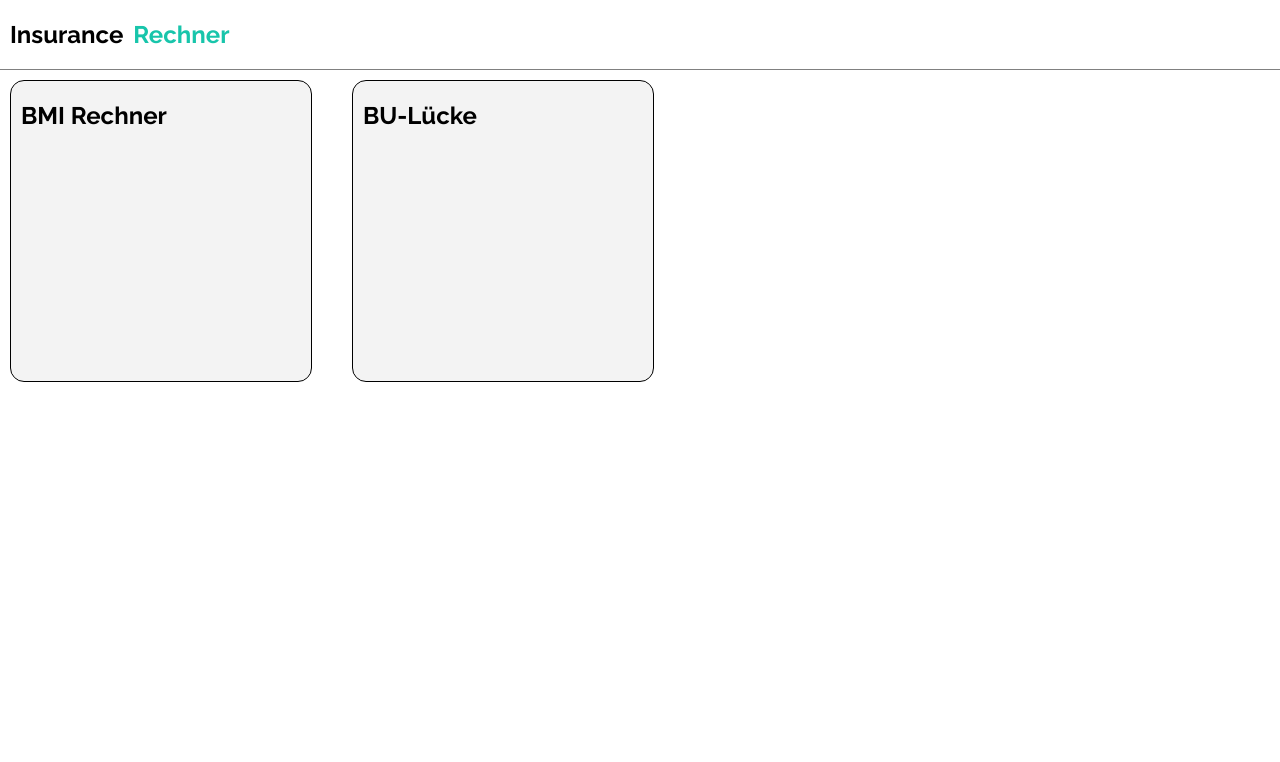
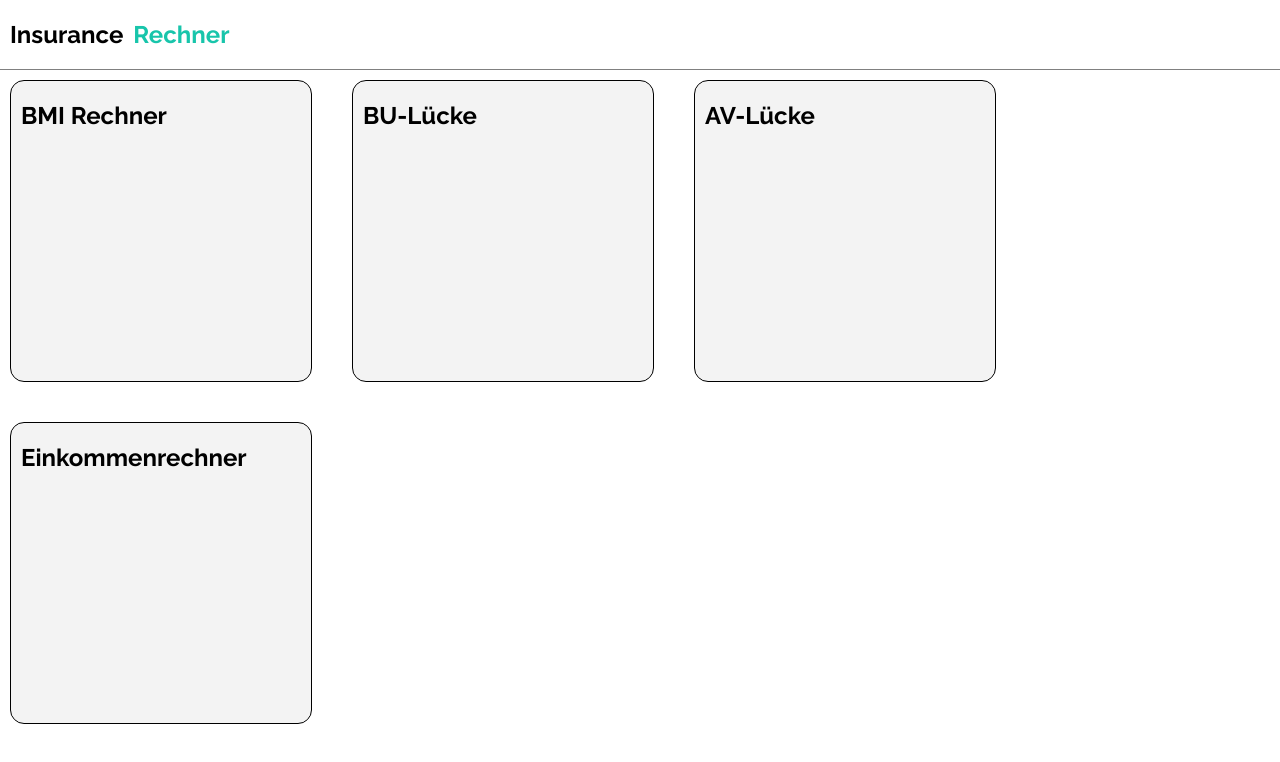
Before and after one commit to Ceda1998/insurancerechner, a plain HTML site: page index.html in a window 1280 px wide. Drawn offline with Linux system fonts and the light colour scheme.

Commit message:
added calculatorframes for income and av gap

```diff
--- a/index.html
+++ b/index.html
@@ -24,6 +24,12 @@
         <div class="calculatorFrame" id="buCalculator" onclick="openCalculator('bugaprechner.html')">
             <h2>BU-Lücke</h2>
         </div>
+        <div class="calculatorFrame" id="avCalculator" onclick="openCalculator('bugaprechner.html')">
+            <h2>AV-Lücke</h2>
+        </div>
+        <div class="calculatorFrame" id="incomeCalculator" onclick="openCalculator('bugaprechner.html')">
+            <h2>Einkommenrechner</h2>
+        </div>
     </div>
 </div>
 
```
